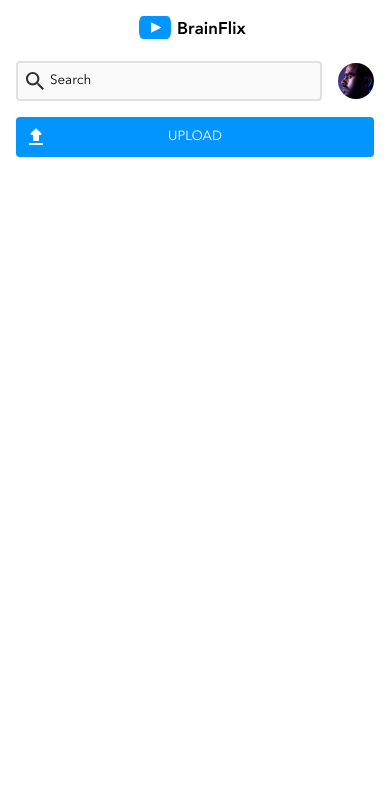
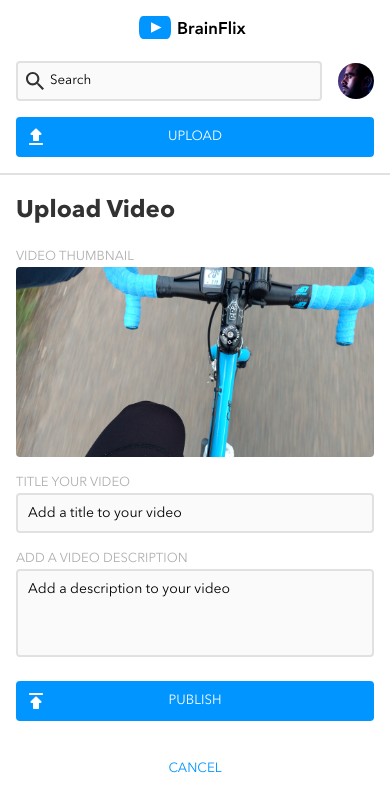
Before and after one commit to AlirezaAnzali/BrainFlix, a React (Create React App) app: page /upload in a window 390 px wide. Shown: the top 812 px of the page. Built offline with nearby package versions, Linux system fonts and the light colour scheme.

Commit message:
add upload page mobile

```diff
--- a/src/components/Video/Video.scss
+++ b/src/components/Video/Video.scss
@@ -6,6 +6,7 @@
 
 .video {
     position: relative;
+    display:flex;
     width: 100%;
     height: 0;
     padding-bottom: 56.25%;
@@ -16,7 +17,7 @@
         left: 0;
         width: 100%;
         height: 100%;
-        object-fit: contain;
+        object-fit: cover;
         &::poster {
         width: 100%;
         height: auto;
--- a/src/components/VideoInfo/VideoInfo.scss
+++ b/src/components/VideoInfo/VideoInfo.scss
@@ -14,6 +14,7 @@
   }
   &__container {
     width: 45%;
+    display:flex;
     background-color: $Mercury;
     border-radius: 0.25rem;
     height: 4.3rem;
--- a/src/pages/Upload/Upload.js
+++ b/src/pages/Upload/Upload.js
@@ -1,12 +1,90 @@
 import Header from "../../components/Header/Header";
+import Thumbnail from "../../assets/images/Upload-video-preview.jpg";
+import { useState } from "react";
+import "./Upload.scss"
 
 function Upload() {
-    return (
-      <div className="Upload">
-        <Header />
+  const [title, setTitle] = useState("");
+  const [description, setDescription] = useState("");
 
-      </div>
-    );
+  const handleCancel = () => {
+    setTitle("");
+    setDescription("");
+  };
+
+  const handleSubmit = (e) => {
+    e.preventDefault();
+    // handle form submission
+  };
+  return (
+    <div className="page">
+      <Header />
+      <form className="page__upload" onSubmit={handleSubmit}>
+        <section className="page__upload__title">
+          <h1 className="page__upload__title__name">Upload Video</h1>
+        </section>
+        <section className="page__upload__main">
+          <section className="page__upload__main__picture">
+            <label className="label" htmlFor="picture">
+              VIDEO THUMBNAIL
+            </label>
+            <div
+              className="page__upload__main__picture__container"
+              id="picture"
+            >
+              <img
+                className="page__upload__main__picture__container__image"
+                src={Thumbnail}
+                alt="video thumbnail"
+              />
+            </div>
+          </section>
+          <section className="page__upload__main__form">
+            <label className="label" htmlFor="title">
+              TITLE YOUR VIDEO
+            </label>
+            <input
+              className="page__upload__main__form__title box"
+              type="text"
+              id="title"
+              name="title"
+              placeholder="Add a title to your video"
+              value={title}
+              onChange={(e) => setTitle(e.target.value)}
+            />
+            <label className="label" htmlFor="description">
+              ADD A VIDEO DESCRIPTION
+            </label>
+            <textarea
+              className="page__upload__main__form__description box"
+              id="description"
+              name="description"
+              placeholder="Add a description to your video"
+              value={description}
+              onChange={(e) => setDescription(e.target.value)}
+            ></textarea>
+          </section>
+        </section>
+        <section className="page__upload__buttons">
+          <span
+            className="page__upload__buttons__cancel first"
+            onClick={handleCancel}
+          >
+            CANCEL
+          </span>
+          <button className="page__upload__buttons__publish" type="submit">
+            PUBLISH
+          </button>
+          <span
+            className="page__upload__buttons__cancel last"
+            onClick={handleCancel}
+          >
+            CANCEL
+          </span>
+        </section>
+      </form>
+    </div>
+  );
 }
 
 export default Upload;
--- a/src/pages/Upload/Upload.scss
+++ b/src/pages/Upload/Upload.scss
@@ -2,3 +2,148 @@
 @use "../../styles/partials/variables" as *;
 @use "../../styles/partials/mixins" as *;
 @use "../../styles/partials/typography" as *;
+
+.page__upload {
+    border-top: 0.125rem solid $Mercury;
+    padding: 0 1rem;
+    &__title {
+        @include tablet {
+            border-bottom: .125rem solid $Mercury;
+        }
+        &__name {
+            @include bold;
+            font-size: 1.5rem;
+            line-height: 2rem;
+            color: $BrainFlix-Black;
+            @include tablet {
+                font-size: 2.0625rem;
+                line-height: 2.75rem;
+                margin: 1.5rem 2.25rem .75rem 2.25rem;
+            }
+            @include desktop {
+                margin-left: 8rem;
+                margin-right: 1rem;
+            }
+        }
+    }
+    &__main {
+        display: flex;
+        flex-direction: column;
+        &__picture {
+            width: 100%;
+            margin-bottom: 1rem;
+            &__container {
+                width: 100%;
+                display:flex;
+                background-color: $Mercury;
+                border-radius: 0.25rem;
+                overflow: hidden;
+                &__image {
+                    max-height:100%;
+                    max-width:100%;
+                    object-fit: cover;
+                }
+            }
+        }
+        &__form {
+            display: flex;
+            flex-direction: column;
+            @include tablet {
+                flex-grow: 1;
+                padding: 0 1rem;
+            }
+            @include desktop {
+                padding: 0 1.5rem 0 1rem;
+            }
+            &__title {
+                height: 2.5rem;
+                margin-bottom: 1rem;
+            }
+            &__description {
+                height: 5.5rem;
+                margin-bottom: 1rem;
+            }
+        }
+    }
+    &__buttons {
+        display: flex;
+        flex-direction: column;
+        align-items: center;
+        &__cancel {
+            color: $BrainFlix-Blue;
+            font-size: .8331rem;
+            cursor: pointer;
+            &:hover {
+                text-decoration: underline;
+            }
+        }
+        &__publish {
+            margin-top: 0.5rem;
+            width: 100%;
+            background-image: Url('../../assets/images/publish.svg');
+            background-position: .5rem center;
+            background-repeat: no-repeat;
+            height: 2.5rem;
+            color: $White;
+            background-color: $BrainFlix-Blue;
+            border-radius: .25rem;
+            border: none;
+            @include regular;
+            @include tablet {
+                width: 9.375rem;
+                padding: 0 2rem;
+                margin: 0 1rem;
+            }
+            &:hover {
+            background-color: $BrainFlix-DarkBlue;
+            }
+            & > *:first-child {
+                color: inherit;
+                text-decoration: none;
+            }
+        }
+    }
+}
+
+.box {
+    padding: .625rem;
+    font-size: .875rem;
+    width: 100%;
+    border: 0.125rem solid $Mercury;
+    border-radius: 0.25rem;
+    background-color: $Alabaster;
+    color: $BrainFlix-DarkBlack;
+    resize: none;
+    @include regular;
+    @include tablet {
+        height: 2.5rem;
+        flex-grow: 1;
+    }
+    &:focus {
+        border: 0.125rem solid $BrainFlix-Blue;
+    }
+}
+
+
+.label {
+    color: $Silver;
+    @include regular;
+    font-size: .8125rem;
+    line-height: 1.25rem;
+    margin: 0;
+}
+
+.first {
+    display: none;
+    @include tablet {
+        display: flex;
+    }
+}
+
+.last {
+    display: flex;
+    margin-top: 2.5rem;
+    @include tablet {
+        display: none;
+    }
+}
```
